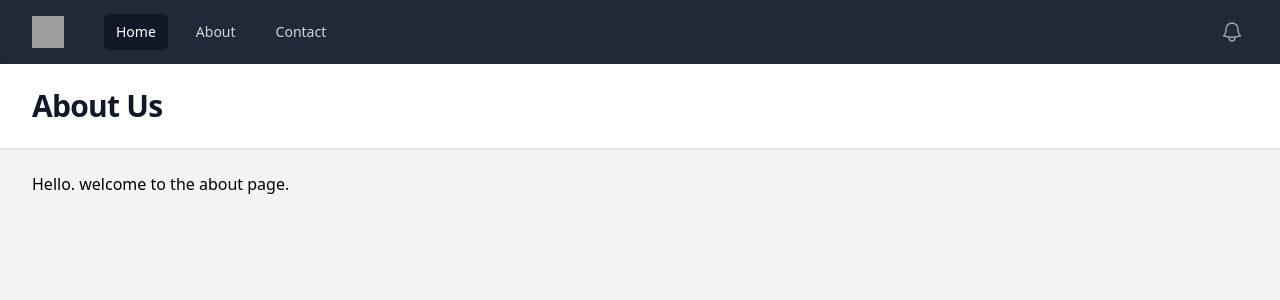
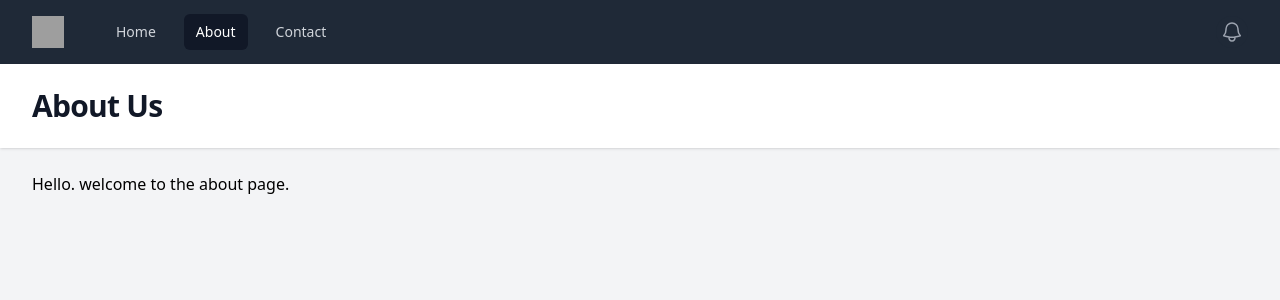
Before and after one commit to shahriarshaon1993/laracasts-php-beginners, a PHP site: page /about.php in a window 1280 px wide. Shown: the top 300 px of the page. Run offline with PHP 8.4, Linux system fonts and the light colour scheme; some libraries are stand-ins or nearby versions; grey boxes are pictures that could not be loaded.

Commit message:
PHP For Beginners, Ep 14 - Superglobals and Current Page Styling

```diff
--- a/about.php
+++ b/about.php
@@ -1,4 +1,6 @@
 <?php
+
+require 'functions.php';
 
 $heading = "About Us";
 
--- a/contact.php
+++ b/contact.php
@@ -1,4 +1,6 @@
 <?php
+
+require 'functions.php';
 
 $heading = "Contact Us";
 
--- /dev/null
+++ b/functions.php
@@ -0,0 +1,15 @@
+<?php
+
+function dd($value)
+{
+    echo "<pre>";
+    var_dump($value);
+    echo "</pre>";
+
+    die();
+}
+
+function urlIs($url)
+{
+    return $_SERVER['REQUEST_URI'] === $url;
+}
--- a/index.php
+++ b/index.php
@@ -1,4 +1,6 @@
 <?php
+
+require 'functions.php';
 
 $heading = "Home";
 
--- a/views/partials/nav.php
+++ b/views/partials/nav.php
@@ -7,9 +7,9 @@
                 </div>
                 <div class="hidden md:block">
                     <div class="ml-10 flex items-baseline space-x-4">
-                        <a href="/" class="bg-gray-900 text-white rounded-md px-3 py-2 text-sm font-medium" aria-current="page">Home</a>
-                        <a href="/about.php" class="text-gray-300 hover:bg-gray-700 hover:text-white rounded-md px-3 py-2 text-sm font-medium">About</a>
-                        <a href="/contact.php" class="text-gray-300 hover:bg-gray-700 hover:text-white rounded-md px-3 py-2 text-sm font-medium">Contact</a>
+                        <a href="/" class="<?= urlIs('/') ? 'bg-gray-900 text-white' : 'text-gray-300' ?> rounded-md px-3 py-2 text-sm font-medium" aria-current="page">Home</a>
+                        <a href="/about.php" class="<?= urlIs('/about.php') ? 'bg-gray-900 text-white' : 'text-gray-300' ?> hover:bg-gray-700 hover:text-white rounded-md px-3 py-2 text-sm font-medium">About</a>
+                        <a href="/contact.php" class="<?= urlIs('/contact.php') ? 'bg-gray-900 text-white' : 'text-gray-300' ?> text-gray-300 hover:bg-gray-700 hover:text-white rounded-md px-3 py-2 text-sm font-medium">Contact</a>
                     </div>
                 </div>
             </div>
```
